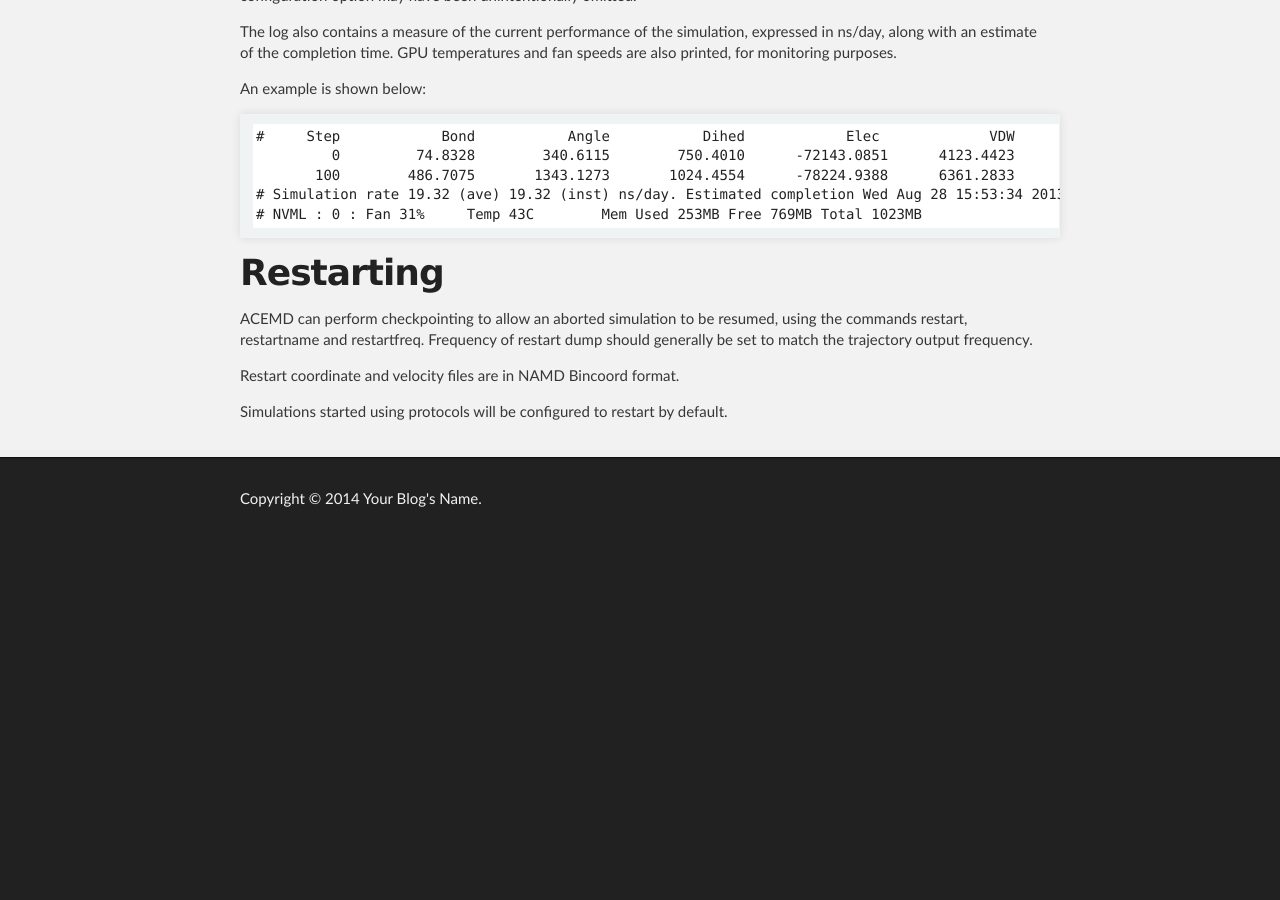
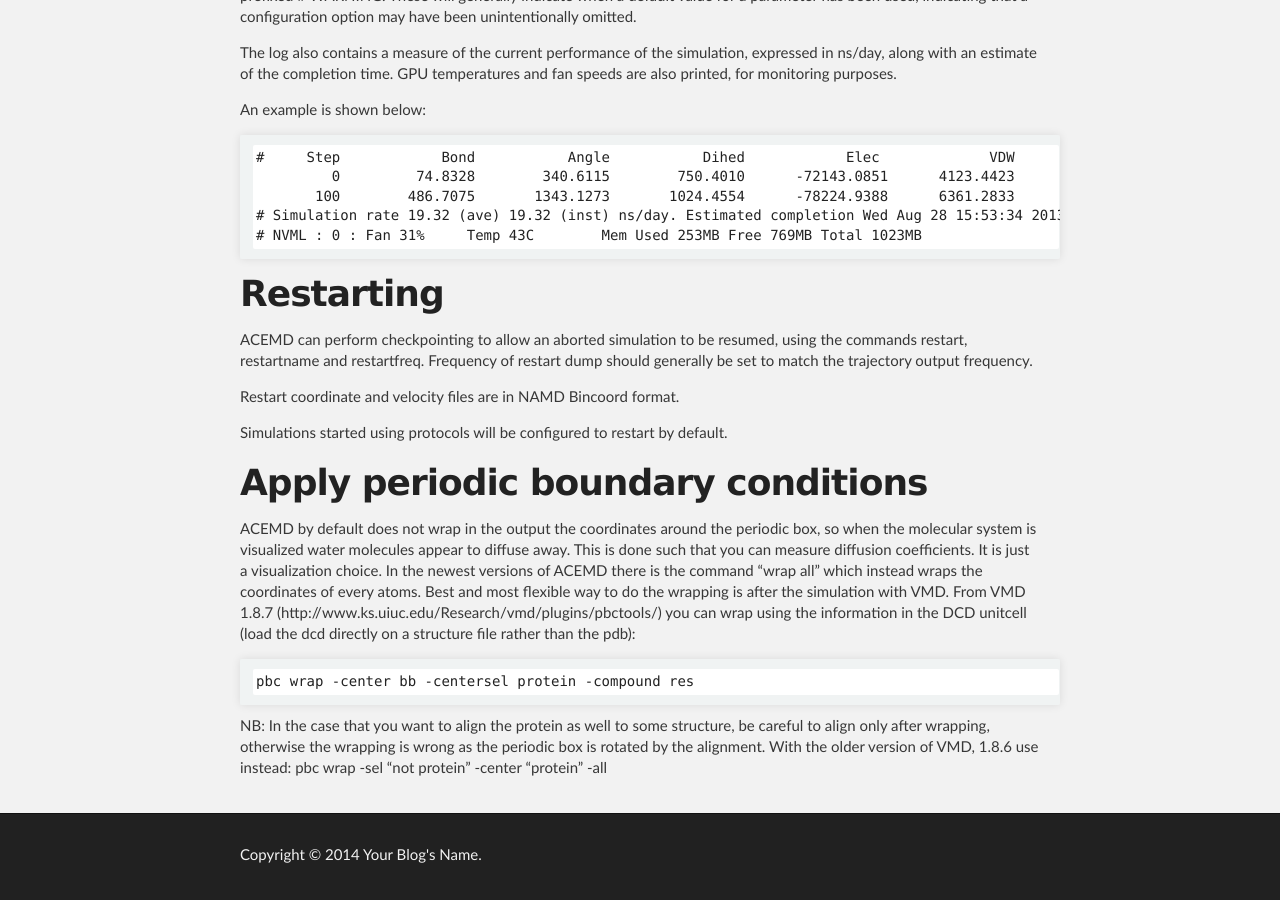
Before and after one commit to Acellera/docs.acellera.com, a Jekyll site: the page built from acemd/userguide/index.md, in a window 1280 px wide and 900 px high, scrolled down 6031 px. Built offline with Jekyll 4.4.1, drawn with Linux system fonts in a browser that asks for light colours; before the commit the page ends 6575 px from its top, so only the background shows below that; some of the changed text lies outside the part shown.

Commit message:
Update index.md

````diff
--- a/acemd/userguide/index.md
+++ b/acemd/userguide/index.md
@@ -273,3 +273,14 @@ ACEMD can perform checkpointing to allow an aborted simulation to be resumed, us
 Restart coordinate and velocity files are in NAMD Bincoord format.
 
 Simulations started using protocols will be configured to restart by default.
+
+# Apply periodic boundary conditions
+
+ACEMD by default does not wrap in the output the coordinates around the periodic box, so when the molecular system is visualized water molecules appear to diffuse away. This is done such that you can measure diffusion coefficients. It is just a visualization choice. In the newest versions of ACEMD there is the command "wrap all" which instead wraps the coordinates of every atoms.
+Best and most flexible way to do the wrapping is after the simulation with VMD. From VMD 1.8.7 (http://www.ks.uiuc.edu/Research/vmd/plugins/pbctools/) you can wrap using the information in the DCD unitcell (load the dcd directly on a structure file rather than the pdb):
+
+```
+pbc wrap -center bb -centersel protein -compound res
+```
+
+NB: In the case that you want to align the protein as well to some structure, be careful to align only after wrapping, otherwise the wrapping is wrong as the periodic box is rotated by the alignment. With the older version of VMD, 1.8.6 use instead: pbc wrap -sel "not protein" -center "protein" -all
````
